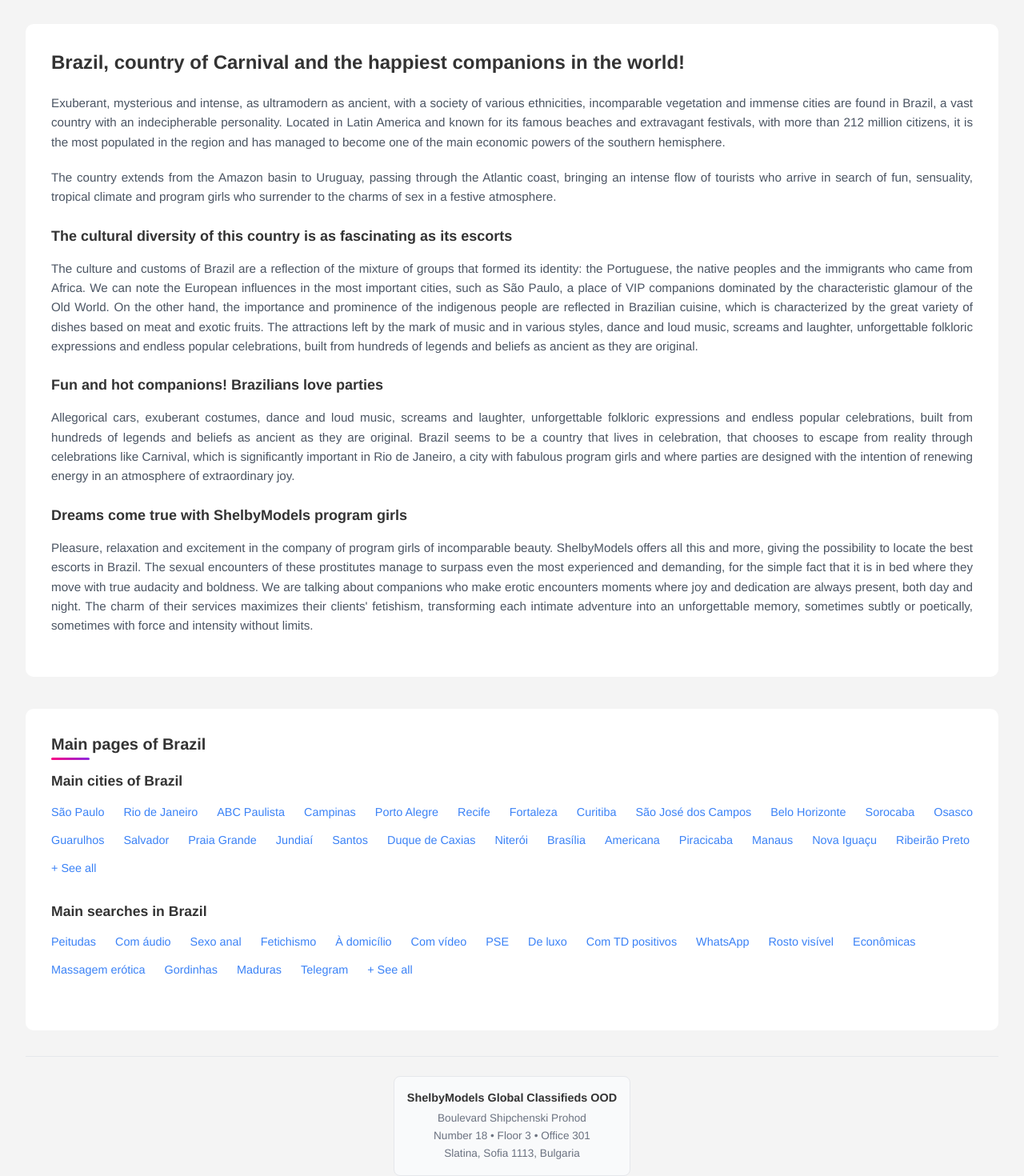
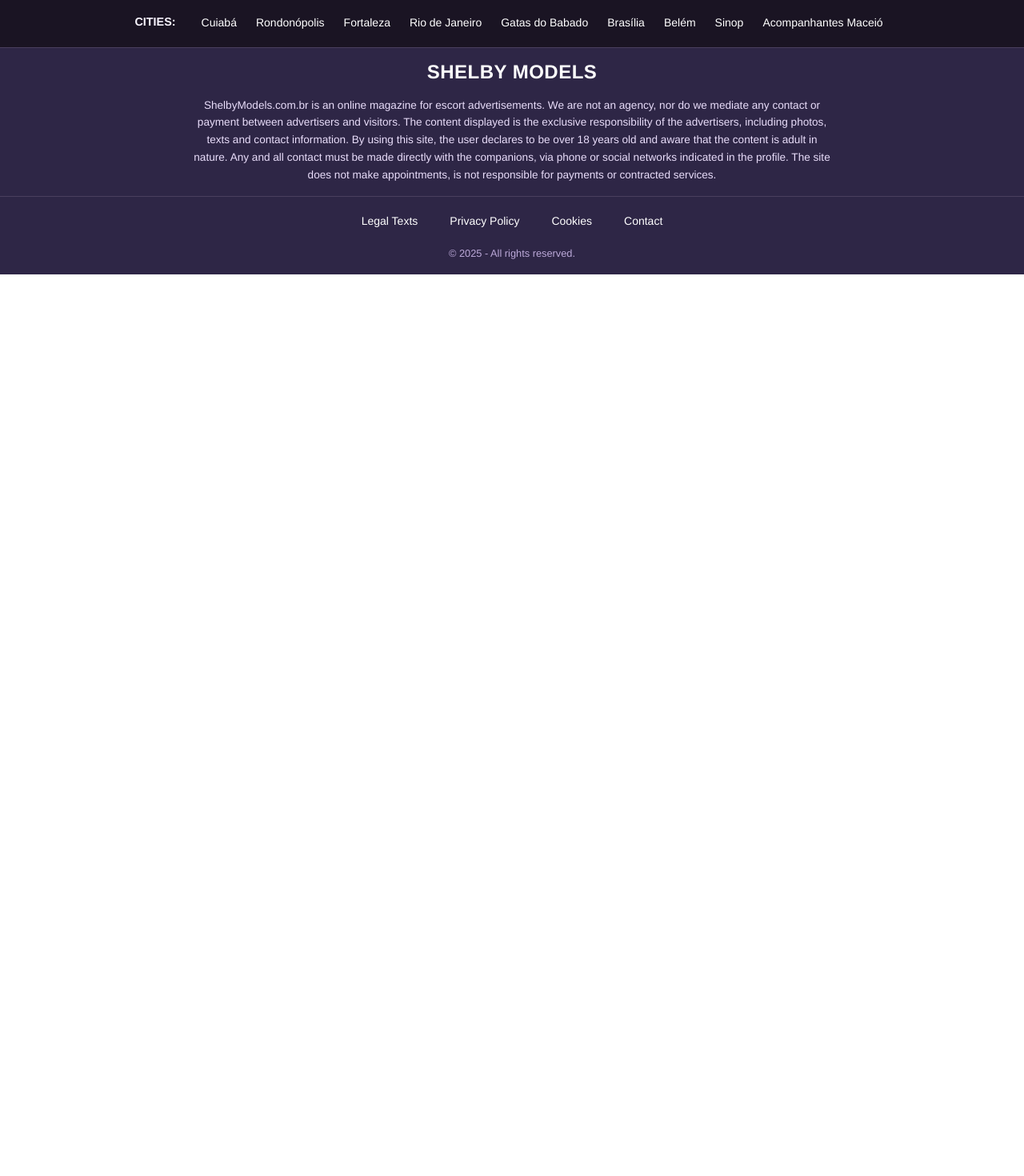
Before and after one commit to rodrigomarcell/ShelbyModels.Frontend, a React (Vite) app: page /model/1 in a window 1280 px wide. Shown: the part 1360-2830 px from the top of the page at 80% size. After the commit the page ends 1703 px from the top, so only its background shows below. Built offline with nearby package versions, Linux system fonts and the light colour scheme.

Commit message:
Refatora o rodapé, removendo seções desnecessárias e implementando uma nova estrutura com informações sobre cidades, nome da marca e um aviso legal. Atualiza estilos para melhorar a apresentação visual e responsividade.

```diff
--- a/src/components/Footer/Footer.css
+++ b/src/components/Footer/Footer.css
@@ -1,242 +1,239 @@
 .footer {
-  background-color: #f4f4f4;
-  color: #333333;
-  padding: 2rem 0 1rem;
-  /*margin-top: 2rem;*/
-  border-top: 1px solid #e5e7eb;
+  background-color: var(--color-neutral-800);
+  color: var(--color-neutral-200);
+  padding: 0;
+  border-top: 1px solid var(--color-neutral-700);
 }
 
-/* Brazil description section */
-.footer-brazil-section {
-  margin-bottom: 2.5rem;
-  background-color: #ffffff; /* var(--color-neutral-50) */
-  padding: 2rem;
-  border-radius: var(--radius-lg);
+.footer .container {
+  padding: 0;
+  color: red;
 }
 
-.brazil-title {
-  font-size: 1.5rem;
-  font-weight: 700;
-  color: #333333;
-  margin-bottom: 1.5rem;
-  line-height: 1.3;
+/* Top section with cities - darker background */
+.footer-top {
+  background-color: var(--color-neutral-900); /* Mais escuro que o resto */
+  text-align: center;
+  padding: var(--space-2) 0;
+  border-bottom: 1px solid var(--color-neutral-700);
 }
 
-.brazil-content {
-  max-width: none;
+.footer-cities {
+  display: flex;
+  flex-wrap: wrap;
+  justify-content: center;
+  align-items: center;
+  gap: var(--space-1);
 }
 
-.brazil-paragraph {
-  color: #4b5563;
-  font-size: 0.95rem;
-  line-height: 1.6;
-  margin-bottom: 1.25rem;
-  text-align: justify;
+.cities-label {
+  font-weight: 600;
+  color: var(--color-neutral-100);
+  margin-right: var(--space-2);
+  font-size: 0.9rem;
 }
 
-.brazil-subtitle {
-  font-size: 1.125rem;
-  font-weight: 600;
-  color: #333333;
-  margin: 1.5rem 0 1rem 0;
-  line-height: 1.4;
+.cities-links {
+  display: flex;
+  flex-wrap: wrap;
+  gap: var(--space-1);
 }
 
-/* Links sections */
-.footer-links-section {
-  margin-bottom: 2rem;
-  background-color: #ffffff; /* var(--color-neutral-50) */
-  padding: 2rem;
-  border-radius: var(--radius-lg);
+.city-link {
+  color: white;
+  text-decoration: none;
+  font-size: 0.875rem;
+  padding: 0.25rem 0.5rem;
+  border-radius: var(--radius-sm);
+  transition: all var(--transition-quick);
+  white-space: nowrap;
 }
 
-.section-title {
-  font-size: 1.25rem;
-  font-weight: 700;
-  color: #333333;
-  margin-bottom: 1.5rem;
-}
-
-.subsection {
-  margin-bottom: 2rem;
-}
-
-.subsection-title {
-  font-size: 1.1rem;
-  font-weight: 600;
-  color: #333333;
-  margin-bottom: 1rem;
-}
-
-.links-grid {
-  display: flex;
-  flex-wrap: wrap;
-  gap: 0.75rem 1.5rem;
-  line-height: 1.6;
-}
-
-.footer-link {
-  color: #3b82f6;
-  text-decoration: none;
-  font-size: 0.9rem;
-  transition: color 0.2s ease;
-}
-
-.footer-link:hover {
-  color: var(--color-primary-600);
+.city-link:hover {
+  color: var(--color-primary-200);
+  background-color: var(--color-neutral-700);
   text-decoration: underline;
 }
 
-.footer-link.see-all {
-  color: #3b82f6;
-  font-weight: 500;
+/* Middle section with brand and disclaimer */
+.footer-middle {
+  background-color: var(--color-neutral-800); /* Background normal */
+  text-align: center;
+  padding: var(--space-2) 0;
+  border-bottom: 1px solid var(--color-neutral-700);
 }
 
-/* Company info and legal section */
+.site-name {
+  margin-bottom: var(--space-2);
+}
+
+.footer-brand {
+  font-size: 1.5rem;
+  font-weight: 700;
+  color: white;
+  margin: 0;
+  letter-spacing: 0.5px;
+}
+
+.footer-disclaimer-text {
+  max-width: 800px;
+  margin: 0 auto;
+}
+
+.footer-disclaimer-text p {
+  color: var(--color-neutral-300);
+  font-size: 0.85rem;
+  line-height: 1.6;
+  margin: 0;
+}
+
+/* Bottom section with legal links and copyright */
 .footer-bottom {
-  border-top: 1px solid #e5e7eb;
-  padding-top: 1.5rem;
+  background-color: var(--color-neutral-800); /* Background normal */
   display: flex;
   flex-direction: column;
-  gap: 1.5rem;
-}
-
-.company-info {
-  text-align: center;
-}
-
-.company-details {
-  background-color: #f9fafb;
-  border: 1px solid #e5e7eb;
-  border-radius: 8px;
-  padding: 1rem;
-  display: inline-block;
-}
-
-.company-name {
-  font-weight: 600;
-  color: #333333;
-  margin-bottom: 0.25rem;
-  font-size: 0.9rem;
-}
-
-.company-address {
-  color: #6b7280;
-  font-size: 0.85rem;
-  margin-bottom: 0.125rem;
-}
-
-.company-address:last-child {
-  margin-bottom: 0;
+  align-items: center;
+  gap: var(--space-2);
+  padding: var(--space-2) 0;
 }
 
 .legal-links {
   display: flex;
+  flex-wrap: wrap;
   justify-content: center;
-  gap: 1.5rem;
-  flex-wrap: wrap;
+  gap: var(--space-3);
+  color: white;
 }
 
 .legal-link {
-  color: #3b82f6;
+  color: white;
   text-decoration: none;
-  font-size: 0.9rem;
-  transition: color 0.2s ease;
+  font-size: 0.875rem;
+  font-weight: 500;
+  transition: all var(--transition-quick);
+  padding: 0.25rem 0.5rem;
+  border-radius: var(--radius-sm);
 }
 
 .legal-link:hover {
-  color: var(--color-primary-600);
+  color: var(--color-primary-200);
+  background-color: var(--color-neutral-700);
   text-decoration: underline;
 }
 
-/* Mobile responsiveness */
+.footer-copyright {
+  text-align: center;
+}
+
+.footer-copyright p {
+  color: var(--color-neutral-400);
+  font-size: 0.8rem;
+  margin: 0;
+}
+
+/* Responsive Design */
 @media (max-width: 768px) {
-  .footer {
-    padding: 1.5rem 0 1rem;
+  .footer-top {
+    padding: var(--space-2) 0;
   }
 
-  .footer-brazil-section,
-  .footer-links-section {
-    padding: 1.5rem;
-  }
-
-  .brazil-title {
-    font-size: 1.25rem;
-    margin-bottom: 1rem;
-  }
-
-  .brazil-paragraph {
-    font-size: 0.9rem;
-    margin-bottom: 1rem;
-  }
-
-  .brazil-subtitle {
-    font-size: 1rem;
-    margin: 1.25rem 0 0.75rem 0;
-  }
-
-  .section-title {
-    font-size: 1.125rem;
-    margin-bottom: 1rem;
-  }
-
-  .subsection-title {
-    font-size: 1rem;
-    margin-bottom: 0.75rem;
-  }
-
-  .links-grid {
-    gap: 0.5rem 1rem;
-  }
-
-  .footer-link {
-    font-size: 0.85rem;
+  .footer-middle {
+    padding: var(--space-2) 0;
   }
 
   .footer-bottom {
-    padding-top: 1rem;
-    gap: 1rem;
+    padding: var(--space-2) 0;
+    gap: var(--space-2);
+  }
+
+  .footer-cities {
+    flex-direction: column;
+    gap: var(--space-1);
+  }
+
+  .cities-label {
+    margin-right: 0;
+    margin-bottom: var(--space-1);
+  }
+
+  .cities-links {
+    justify-content: center;
+    gap: 0.5rem;
+  }
+
+  .city-link {
+    font-size: 0.8rem;
+    padding: 0.2rem 0.4rem;
+  }
+
+  .footer-brand {
+    font-size: 1.25rem;
+  }
+
+  .footer-disclaimer-text p {
+    font-size: 0.8rem;
   }
 
   .legal-links {
-    gap: 1rem;
-    flex-direction: column;
-    align-items: center;
+    gap: var(--space-2);
   }
 
-  .company-details {
-    padding: 0.75rem;
+  .legal-link {
+    font-size: 0.8rem;
+    padding: 0.2rem 0.4rem;
+  }
+
+  .site-name {
+    margin-bottom: var(--space-1);
   }
 }
 
 @media (max-width: 480px) {
-  .footer {
-    padding: 1rem 0 0.75rem;
+  .footer-top {
+    padding: var(--space-1) 0;
   }
 
-  .footer-brazil-section,
-  .footer-links-section {
-    padding: 1rem;
+  .footer-middle {
+    padding: var(--space-1) 0;
   }
 
-  .brazil-title {
+  .footer-bottom {
+    padding: var(--space-1) 0;
+    gap: var(--space-1);
+  }
+
+  .cities-links {
+    gap: 0.25rem;
+  }
+
+  .city-link {
+    font-size: 0.75rem;
+    padding: 0.15rem 0.3rem;
+  }
+
+  .footer-brand {
     font-size: 1.125rem;
   }
 
-  .brazil-paragraph {
-    font-size: 0.85rem;
+  .footer-disclaimer-text p {
+    font-size: 0.75rem;
     line-height: 1.5;
   }
 
-  .links-grid {
-    gap: 0.4rem 0.75rem;
+  .legal-links {
+    flex-direction: column;
+    gap: var(--space-1);
   }
 
-  .footer-link {
-    font-size: 0.8rem;
+  .legal-link {
+    font-size: 0.75rem;
   }
 
-  .legal-links {
-    gap: 0.75rem;
+  .footer-copyright p {
+    font-size: 0.75rem;
+  }
+
+  .site-name {
+    margin-bottom: var(--space-1);
   }
 }
--- a/src/components/Footer/Footer.jsx
+++ b/src/components/Footer/Footer.jsx
@@ -1,126 +1,67 @@
-import { Link } from 'react-router-dom'
-import { useTranslation } from 'react-i18next'
-import './Footer.css'
+import { Link } from 'react-router-dom';
+import { useTranslation } from 'react-i18next';
+import './Footer.css';
 
 function Footer() {
-  const { t } = useTranslation()
-  const currentYear = new Date().getFullYear()
+  const { t } = useTranslation();
+  const currentYear = new Date().getFullYear();
 
   // Cities data based on reference image
   const mainCities = [
-    'São Paulo', 'Rio de Janeiro', 'ABC Paulista', 'Campinas', 'Porto Alegre',
-    'Recife', 'Fortaleza', 'Curitiba', 'São José dos Campos', 'Belo Horizonte',
-    'Sorocaba', 'Osasco', 'Guarulhos', 'Salvador', 'Praia Grande',
-    'Jundiaí', 'Santos', 'Duque de Caxias', 'Niterói', 'Brasília',
-    'Americana', 'Piracicaba', 'Manaus', 'Nova Iguaçu', 'Ribeirão Preto'
-  ]
-
-  // Main searches data based on reference image
-  const mainSearches = [
-    'Peitudas', 'Com áudio', 'Sexo anal', 'Fetichismo', 'À domicílio',
-    'Com vídeo', 'PSE', 'De luxo', 'Com TD positivos', 'WhatsApp',
-    'Rosto visível', 'Econômicas', 'Massagem erótica', 'Gordinhas', 'Maduras',
-    'Telegram'
-  ]
+    'Cuiabá', 'Rondonópolis', 'Fortaleza', 'Rio de Janeiro', 'Gatas do Babado',
+    'Brasília', 'Belém', 'Sinop', 'Acompanhantes Maceió'
+  ];
 
   return (
     <footer className="footer">
       <div className="container">
-        {/* Brazil description section */}
-        <div className="footer-brazil-section">
-          <h2 className="brazil-title">{t('footer.brazilTitle')}</h2>
+        {/* Top section with cities */}
+        <div className="footer-top">
+          <div className="footer-cities">
+            <span className="cities-label">{t('footer.cities')}:</span>
+            <div className="cities-links">
+              {mainCities.map((city, index) => (
+                <Link
+                  key={city}
+                  to={`/city/${city.toLowerCase().replace(/\s+/g, '-')}`}
+                  className="city-link"
+                >
+                  {city}
+                </Link>
+              ))}
+            </div>
+          </div>
+        </div>
 
-          <div className="brazil-content">
-            <p className="brazil-paragraph">
-              {t('footer.brazilDescription1')}
-            </p>
+        {/* Middle section with site name and disclaimer */}
+        <div className="footer-middle">
+          <div className="site-name">
+            <h2 className="footer-brand">{t('footer.brandName')}</h2>
+          </div>
 
-            <p className="brazil-paragraph">
-              {t('footer.brazilDescription2')}
-            </p>
-
-            <h3 className="brazil-subtitle">{t('footer.brazilDescription3')}</h3>
-
-            <p className="brazil-paragraph">
-              {t('footer.brazilDescription4')}
-            </p>
-
-            <h3 className="brazil-subtitle">{t('footer.brazilDescription5')}</h3>
-
-            <p className="brazil-paragraph">
-              {t('footer.brazilDescription6')}
-            </p>
-
-            <h3 className="brazil-subtitle">{t('footer.brazilDescription7')}</h3>
-
-            <p className="brazil-paragraph">
-              {t('footer.brazilDescription8')}
+          <div className="footer-disclaimer-text">
+            <p>
+              {t('footer.mainDisclaimer')}
             </p>
           </div>
         </div>
 
-        {/* Main pages section */}
-        <div className="footer-links-section">
-          <h3 className="section-title">{t('footer.mainPages')}</h3>
-
-          <div className="subsection">
-            <h4 className="subsection-title">{t('footer.mainCities')}</h4>
-            <div className="links-grid">
-              {mainCities.map((city, index) => (
-                <Link
-                  key={city}
-                  to={`/city/${city.toLowerCase().replace(/\s+/g, '-')}`}
-                  className="footer-link"
-                >
-                  {city}
-                </Link>
-              ))}
-              <Link to="/all-cities" className="footer-link see-all">
-                + {t('footer.seeAll')}
-              </Link>
-            </div>
-          </div>
-
-          <div className="subsection">
-            <h4 className="subsection-title">{t('footer.mainSearches')}</h4>
-            <div className="links-grid">
-              {mainSearches.map((search, index) => (
-                <Link
-                  key={search}
-                  to={`/search/${search.toLowerCase().replace(/\s+/g, '-')}`}
-                  className="footer-link"
-                >
-                  {search}
-                </Link>
-              ))}
-              <Link to="/all-searches" className="footer-link see-all">
-                + {t('footer.seeAll')}
-              </Link>
-          </div>
-          </div>
-        </div>
-
-        {/* Company info and legal section */}
+        {/* Bottom section with legal links and copyright */}
         <div className="footer-bottom">
-          <div className="company-info">
-            <div className="company-details">
-              <p className="company-name">{t('footer.companyName')}</p>
-              <p className="company-address">{t('footer.companyAddress')}</p>
-              <p className="company-address">{t('footer.companyDetails')}</p>
-              <p className="company-address">{t('footer.companyLocation')}</p>
-            </div>
-          </div>
-
           <div className="legal-links">
             <Link to="/legal" className="legal-link">{t('footer.legalTexts')}</Link>
             <Link to="/privacy" className="legal-link">{t('footer.privacyPolicy')}</Link>
             <Link to="/cookies" className="legal-link">{t('footer.cookies')}</Link>
             <Link to="/contact" className="legal-link">{t('footer.contact')}</Link>
           </div>
+
+          <div className="footer-copyright">
+            <p>© {currentYear} - {t('footer.copyright')}</p>
+          </div>
         </div>
       </div>
     </footer>
-  )
+  );
 }
 
-export default Footer
+export default Footer;
--- a/src/i18n.js
+++ b/src/i18n.js
@@ -81,6 +81,12 @@
         quickLinks: "Links Rápidos",
         legal: "Legal",
         contact: "Contato",
+
+        // New footer structure
+        cities: "CIDADES",
+        brandName: "SHELBY MODELS",
+        mainDisclaimer: "ShelbyModels.com.br é um magazine online de anúncios de acompanhantes. Não somos agência, nem intermediamos qualquer contato ou pagamento entre anunciantes e visitantes. O conteúdo exibido é de responsabilidade exclusiva das anunciantes, incluindo fotos, textos e informações de contato. Ao utilizar este site, o usuário declara ser maior de 18 anos e estar ciente de que o conteúdo possui natureza adulta. Todo e qualquer contato deve ser feito diretamente com as acompanhantes, via telefone ou redes sociais indicadas no perfil. O site não realiza agendamentos, não se responsabiliza por pagamentos ou serviços contratados.",
+
         links: {
           home: "Início",
           aboutUs: "Sobre Nós",
@@ -227,6 +233,12 @@
         quickLinks: "Quick Links",
         legal: "Legal",
         contact: "Contact",
+
+        // New footer structure
+        cities: "CITIES",
+        brandName: "SHELBY MODELS",
+        mainDisclaimer: "ShelbyModels.com.br is an online magazine for escort advertisements. We are not an agency, nor do we mediate any contact or payment between advertisers and visitors. The content displayed is the exclusive responsibility of the advertisers, including photos, texts and contact information. By using this site, the user declares to be over 18 years old and aware that the content is adult in nature. Any and all contact must be made directly with the companions, via phone or social networks indicated in the profile. The site does not make appointments, is not responsible for payments or contracted services.",
+
         links: {
           home: "Home",
           aboutUs: "About Us",
```
Also changed, not shown: src/App.jsx (+0 -7 lines).
